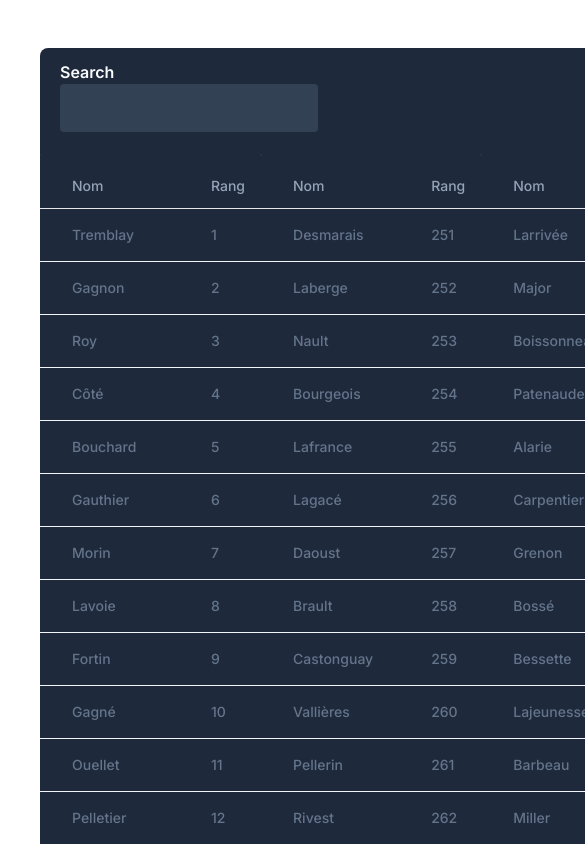
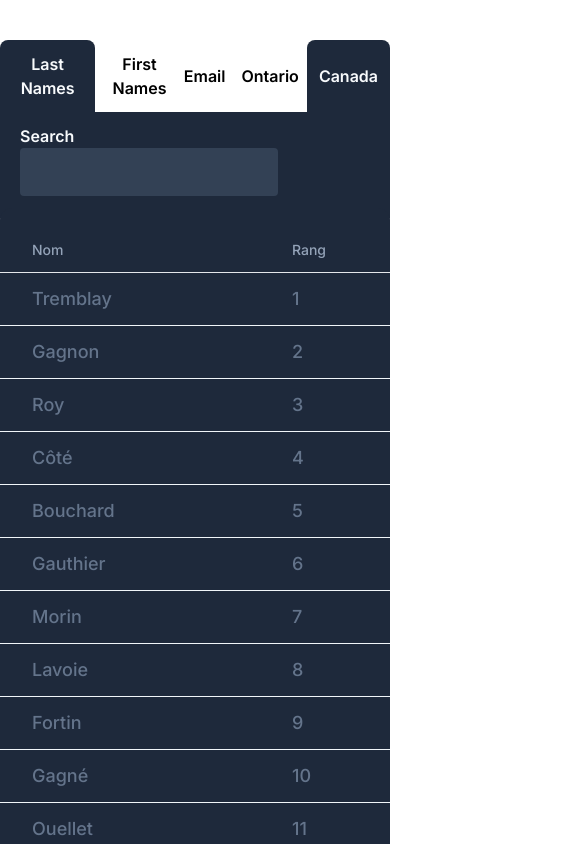
Before and after one commit to amineMbarki1/canda_data, a Next.js app: page / in a window 390 px wide. Shown: the top 844 px of the page, 585 px wide, since content can reach past the window. Built offline with nearby package versions, Linux system fonts and the light colour scheme.

Commit message:
Added Tabs/Responsiveness

```diff
--- a/app/EmailsTable.tsx
+++ b/app/EmailsTable.tsx
@@ -3,14 +3,14 @@ import addresses from "./emailAddresses";
 
 export default function EmailsTable() {
   return (
-    <div>
-      <div className="w-full bg-slate-800 mb-[-10px] pl-5 py-3 rounded-t-lg mt-2 pr-5">
+    <>
+      <div className="w-full bg-slate-800 mb-[-10px] pl-5 py-3 rounded-t-lg pr-5">
         <label className="text-slate-50 mr-2 font-semibold block" htmlFor="#">
           Search
         </label>
         <input className="text-slate-50 border-transparent rounded p-3 focus:outline-none focus:border-sky-600 mb-[10px] bg-slate-700" />
       </div>
       <Table labels={["Adresse courriel"]} rows={addresses.map((email) => ({ email }))} />
-    </div>
+    </>
   );
 }
--- a/app/FirstNamesBoysTable.tsx
+++ b/app/FirstNamesBoysTable.tsx
@@ -11,7 +11,7 @@ export default function FirstNamesBoysTable() {
   });
   return (
     <div>
-      <div className="w-full bg-slate-800 mb-[-10px] pl-5 py-3 rounded-t-lg mt-2 pr-5">
+      <div className="w-full bg-slate-800 mb-[-10px] pl-5 py-3 rounded-t-lg  pr-5">
         <label className="text-slate-50 mr-2 font-semibold block" htmlFor="#">
           Search
         </label>
--- a/app/FirstNamesGirlsTable.tsx
+++ b/app/FirstNamesGirlsTable.tsx
@@ -1,4 +1,4 @@
-"use client"
+"use client";
 
 import Table from "./Table";
 import firstNamesGirls from "./firstNamesGirls";
@@ -10,8 +10,8 @@ export default function FirstNamesGirlsTable() {
     searchInKey: "name",
   });
   return (
-    <div>
-      <div className="w-full bg-slate-800 mb-[-10px] pl-5 py-3 rounded-t-lg mt-2 pr-5">
+    <>
+      <div className="w-full bg-slate-800 mb-[-10px] pl-5 py-3 rounded-t-lg pr-5">
         <label className="text-slate-50 mr-2 font-semibold block" htmlFor="#">
           Search
         </label>
@@ -22,6 +22,6 @@ export default function FirstNamesGirlsTable() {
         />
       </div>
       <Table rows={searchResult} labels={["Prénom Fille", "Rang"]} />
-    </div>
+    </>
   );
 }
--- /dev/null
+++ b/app/HomePage.tsx
@@ -0,0 +1,76 @@
+"use client";
+
+import LastNamesTable from "./LastNamesTable";
+import EmailsTable from "./EmailsTable";
+import FirstNamesTable from "./FirstNamesBoysTable";
+import FirstNamesGirlsTable from "./FirstNamesGirlsTable";
+import { useState } from "react";
+import clsx from "clsx";
+
+export default function HomePage() {
+  const [activeTable, setActiveTable] = useState<
+    "lastNames" | "firstNames" | "emails"
+  >("lastNames");
+
+  return (
+    <main className="max-w-screen-lg mx-auto mt-10">
+      <div className="flex">
+        <div className="mr-auto flex">
+          <button
+            onClick={() => setActiveTable("lastNames")}
+            className={clsx(
+              activeTable === "lastNames" && "bg-slate-800 p-3 text-slate-50",
+              "rounded-t-lg font-semibold mr-2"
+            )}
+          >
+            Last Names
+          </button>
+          <button
+            onClick={() => setActiveTable("firstNames")}
+            className={clsx(
+              activeTable === "firstNames" && "bg-slate-800 p-3 text-slate-50",
+              "rounded-t-lg font-semibold mr-2"
+            )}
+          >
+            First Names
+          </button>
+          <button
+            onClick={() => setActiveTable("emails")}
+            className={clsx(
+              activeTable === "emails" && "bg-slate-800 p-3 text-slate-50",
+              "rounded-t-lg font-semibold mr-2"
+            )}
+          >
+            Email
+          </button>
+        </div>
+
+        <button
+          className={clsx(
+            false && "bg-slate-800 p-3 text-slate-50",
+            "rounded-t-lg font-semibold ml-2"
+          )}
+        >
+          Ontario
+        </button>
+        <button
+          onClick={() => setActiveTable("firstNames")}
+          className={clsx(
+            true && "bg-slate-800 p-3 text-slate-50",
+            "rounded-t-lg font-semibold ml-2"
+          )}
+        >
+          Canada
+        </button>
+      </div>
+      {activeTable === "lastNames" && <LastNamesTable />}
+      {activeTable === "emails" && <EmailsTable />}
+      {activeTable === "firstNames" && (
+        <>
+          <FirstNamesTable />
+          <FirstNamesGirlsTable />
+        </>
+      )}
+    </main>
+  );
+}
--- a/app/LastNamesTable.tsx
+++ b/app/LastNamesTable.tsx
@@ -4,6 +4,7 @@ import { useMemo, useState } from "react";
 import lastNames from "./lastaNames";
 import { normalizeString } from "./utils";
 import Table from "./Table";
+import styles from "./LastNamesTyble.module.css";
 
 export default function LastNamesTable() {
   const [searchTerm, setSearchTerm] = useState("");
@@ -19,11 +20,9 @@ export default function LastNamesTable() {
     );
   }, [searchTerm]);
 
-  console.log(searchResult);
-
   return (
-    <div>
-      <div className="w-full bg-slate-800 mb-[-10px] pl-5 py-3 rounded-t-lg mt-2">
+    <>
+      <div className="bg-slate-800 mb-[-10px] pl-5 py-3">
         <label className="text-slate-50 mr-2 font-semibold block" htmlFor="#">
           Search
         </label>
@@ -33,18 +32,17 @@ export default function LastNamesTable() {
           className="text-slate-50 border-transparent rounded p-3 focus:outline-none focus:border-sky-600 mb-[10px] bg-slate-700"
         />
       </div>
-      <div>
-        <div className="flex">
-          <Table rows={searchResult.slice(0, 250)} labels={["Nom", "Rang"]} />
 
-          <Table rows={searchResult.slice(250, 500)} labels={["Nom", "Rang"]} />
+      <div className={`flex flex-wrap ${styles.tablesWrapper}`}>
+        <Table rows={searchResult.slice(0, 250)} labels={["Nom", "Rang"]} />
 
-          <Table rows={searchResult.slice(500, 750)} labels={["Nom", "Rang"]} />
+        <Table rows={searchResult.slice(250, 500)} labels={["Nom", "Rang"]} />
 
-          <Table rows={searchResult.slice(750)} labels={["Nom", "Rang"]} />
-        </div>
-        <div className="rounded-b-lg h-5 w-full  mt-[-10px] bg-slate-800"></div>
+        <Table rows={searchResult.slice(500, 750)} labels={["Nom", "Rang"]} />
+
+        <Table rows={searchResult.slice(750)} labels={["Nom", "Rang"]} />
       </div>
-    </div>
+      <div className="rounded-b-lg h-5 w-full  mt-[-10px] bg-slate-800"></div>
+    </>
   );
 }
--- /dev/null
+++ b/app/LastNamesTyble.module.css
@@ -0,0 +1,3 @@
+.tablesWrapper > div {
+    flex-grow: 1;
+}
--- a/app/globals.css
+++ b/app/globals.css
@@ -4,4 +4,5 @@
 
 td {
   font-weight: 500;
+  font-size: large;
 }
--- a/app/page.tsx
+++ b/app/page.tsx
@@ -1,18 +1,6 @@
-import Image from "next/image";
-import LastNamesTable from "./LastNamesTable";
-import EmailsTable from "./EmailsTable";
-import FirstNamesTable from "./FirstNamesBoysTable";
-import FirstNamesGirlsTable from "./FirstNamesGirlsTable";
+
+import HomePage from "./HomePage";
 
 export default function Home() {
-  return (
-    <main className="p-10 mx-auto">
-      <div className="flex gap-5">
-        <LastNamesTable />
-        <EmailsTable />
-        <FirstNamesTable />
-        <FirstNamesGirlsTable />
-      </div>
-    </main>
-  );
+  return <HomePage />;
 }
```
Also changed, not shown: package.json (+6 -5 lines), 1 other file (tests, documents, lock files or other folders).
